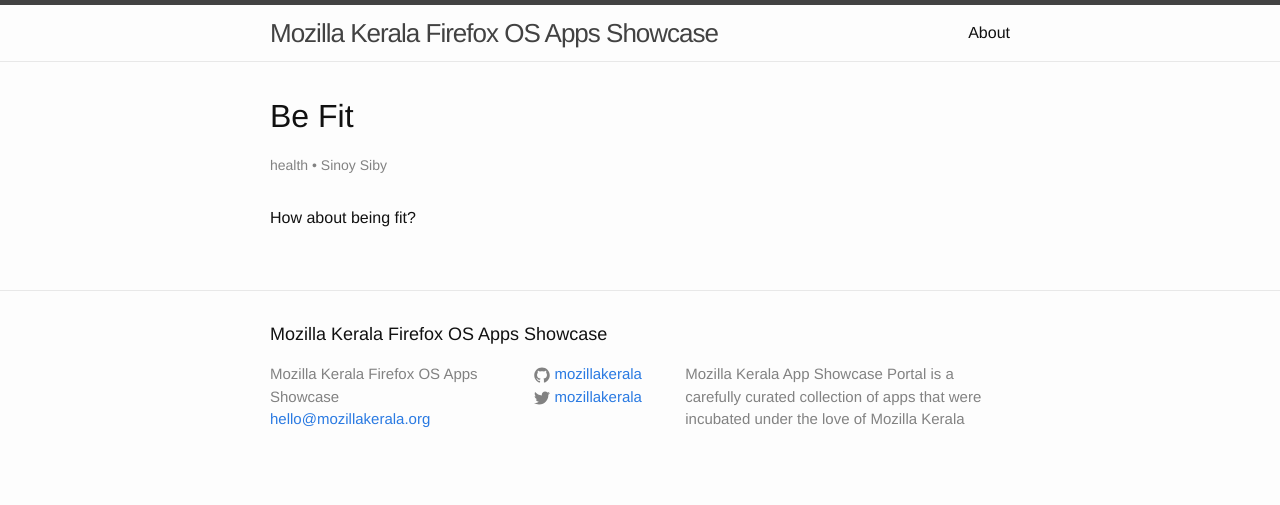
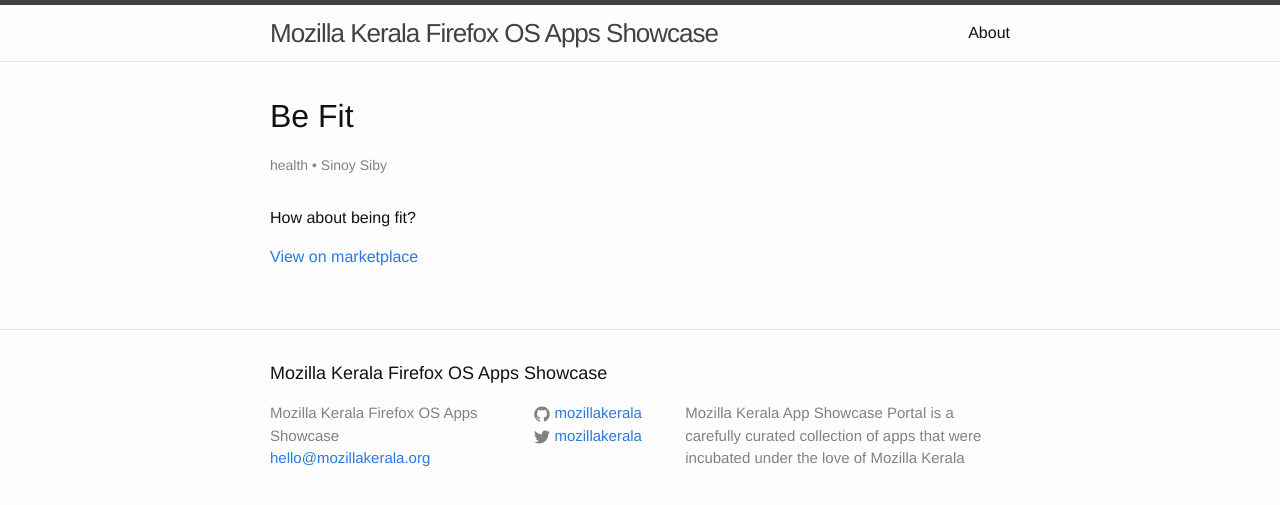
Before and after one commit to asdofindia/mozkapps, a Jekyll site: the page built from _posts/2015-10-10-be-fit.md, in a window 1280 px wide. Shown: the top 505 px of the page. Built offline with Jekyll 4.4.1, drawn with Linux system fonts in a browser that asks for light colours.

Commit message:
per app layout

```diff
--- a/_layouts/app.html
+++ b/_layouts/app.html
@@ -10,6 +10,7 @@
 
   <article class="app-content">
     {{ content }}
+    <a href="https://marketplace.firefox.com/app/{{ page.id | split:"/" | last }}/">View on marketplace</a>
   </article>
 
 </div>
```
